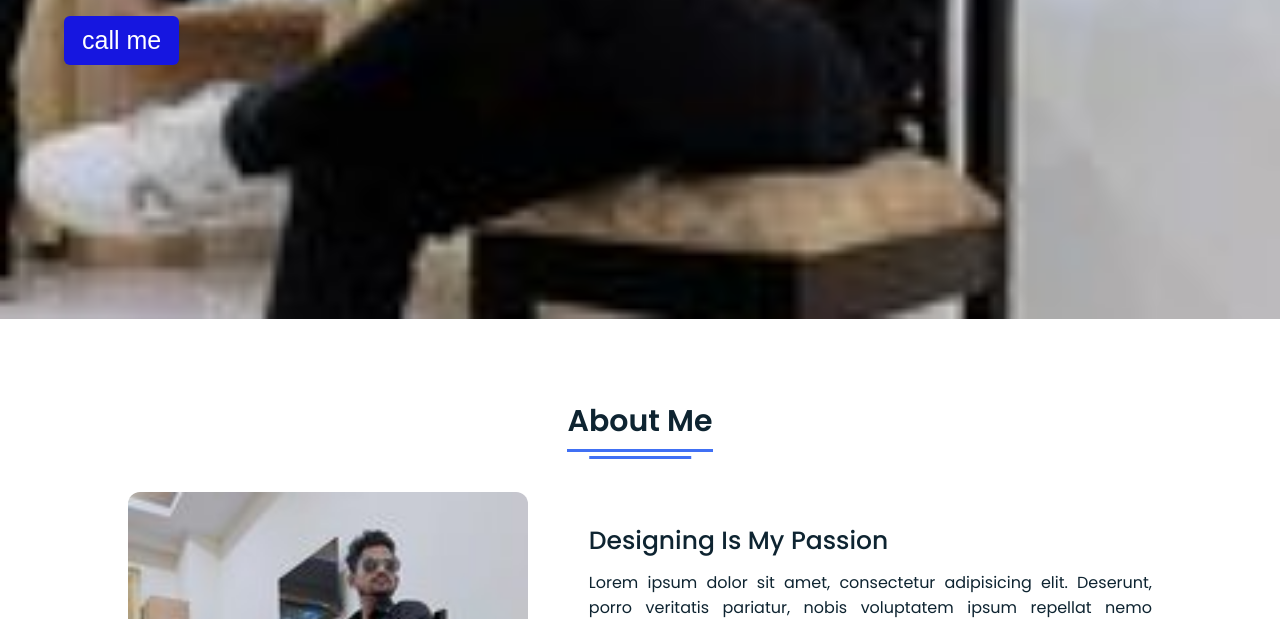
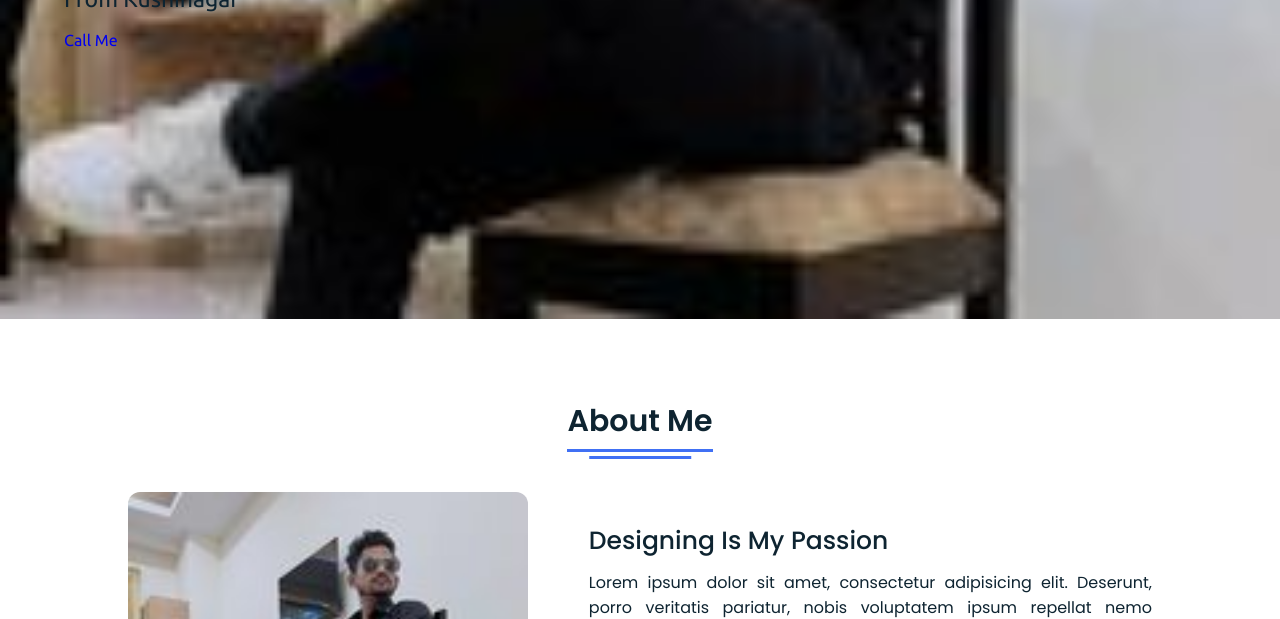
Before and after one commit to SanjayMauryaa/SanjayMauryaa, a plain HTML site: page index.html in a window 1280 px wide. Shown: the part 481-1100 px from the top of the page. Drawn offline with Linux system fonts and the light colour scheme.

Commit message:
Update index.html

```diff
--- a/index.html
+++ b/index.html
@@ -48,9 +48,10 @@
         <div class="text-three">Delhi University</div>
         <div class="text-four">From Kushinagar</div>
       </div>
-      <div class="button">
-        <button>call me</button>
-      </div>
+<div class="button">
+    <a href="tel:+1234567890" class="call-button">Call Me</a>
+</div>
+
     </div>
   </section>
 
```
